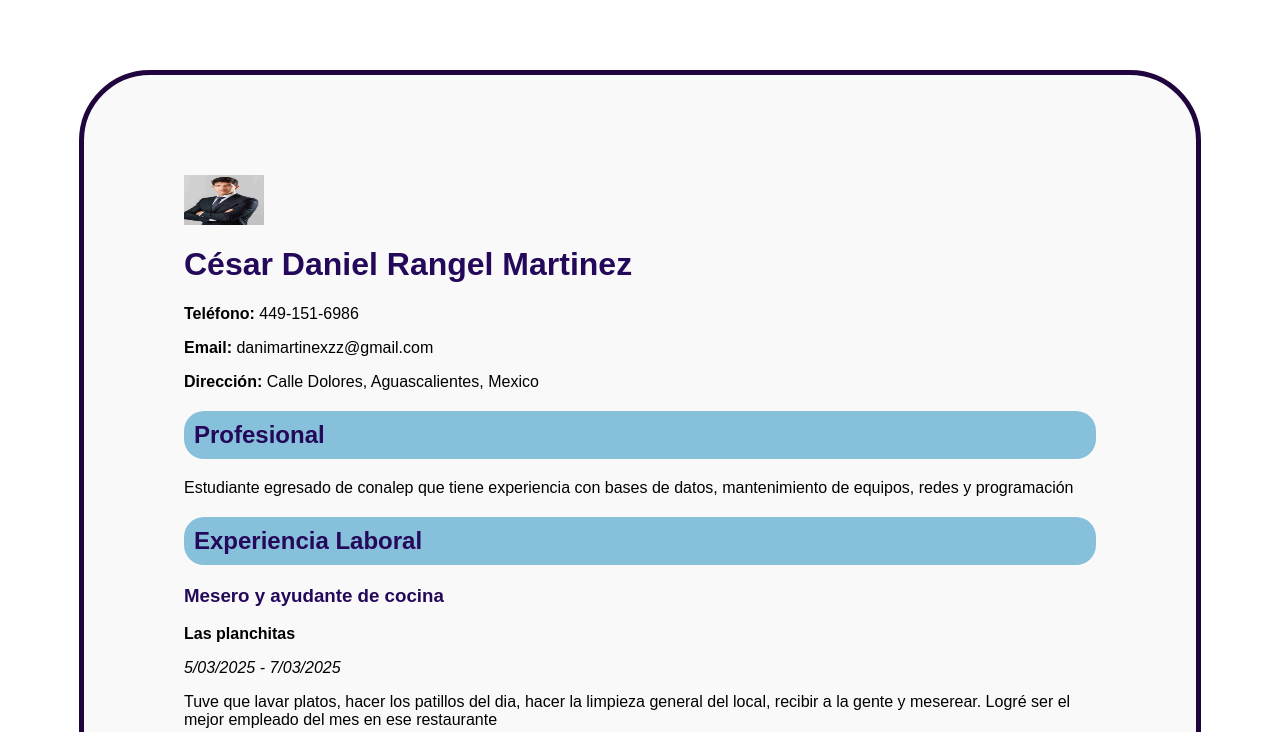
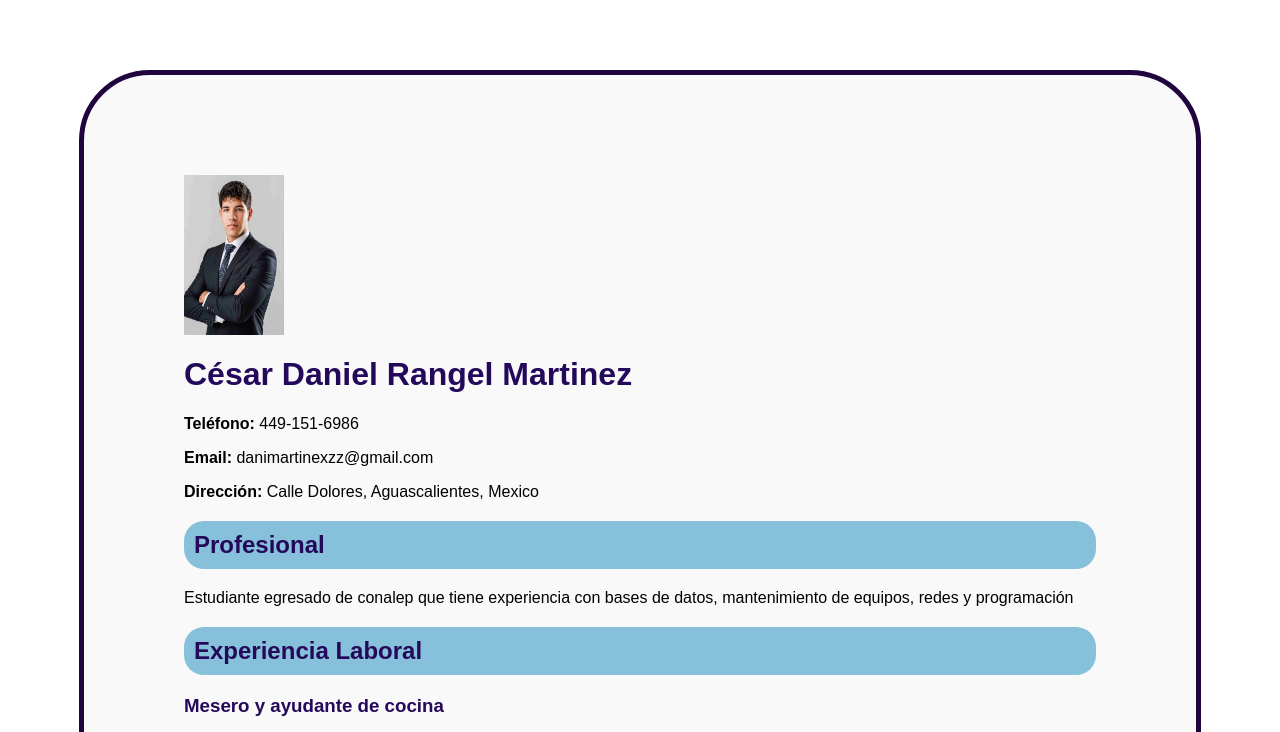
Before and after one commit to EdgarJazyel/CVV_Daniel, a plain HTML site: page index.html in a window 1280 px wide. Shown: the top 732 px of the page. Drawn offline with Linux system fonts and the light colour scheme.

Commit message:
Update index.html

```diff
--- a/index.html
+++ b/index.html
@@ -37,7 +37,7 @@
 </head>
 <body>
 <div class="container">
-<img src="https://github.com/EdgarJazyel/CVV_Daniel/blob/gh-pages/fotodaniel%20IA.jpg?raw=true" style="width: 80px; height: 50px;" />
+<img src="https://github.com/EdgarJazyel/CVV_Daniel/blob/gh-pages/fotodaniel%20IA.jpg?raw=true" style="width: 100px; height: 160px;" />
 <h1>César Daniel Rangel Martinez</h1>
 <p><strong>Teléfono:</strong> 449-151-6986</p>
 <p><strong>Email:</strong> danimartinexzz@gmail.com</p>
```
